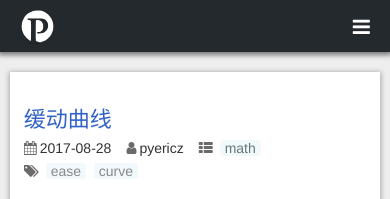
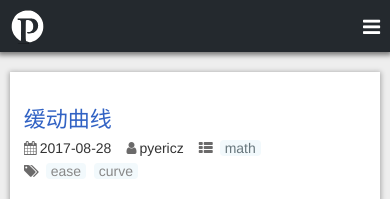
Before and after one commit to pyericz/blog, a Jekyll site: the page built from index.html, in a window 390 px wide. Shown: the top 199 px of the page. Built offline with Jekyll 4.4.1, drawn with Linux system fonts in a browser that asks for light colours; formulas are drawn with MathJax 3; the list of posts is cut into pages by our own code; comment, search, counter and statistics services are not loaded; a style sheet for code colours, icons or effects is not loaded.

Commit message:
menu theme update

```diff
--- a/_sass/_header.scss
+++ b/_sass/_header.scss
@@ -111,11 +111,11 @@ header {
             position: relative;
             z-index: 101;
             .logo {
-                margin-left: 20px;
+                margin-left: 2.5%;
             }
             .brand {
                 font-size: 16px;
-                margin-left: 20px;
+                margin-left: 2.5%;
             }
             small {
                 margin-left: 5px;
@@ -132,7 +132,7 @@ header {
                 /* top:10px; */
                 /* padding: 6px 10px; */
                 margin-top: 16px;
-                margin-right: 20px;
+                margin-right: 2.5%;
                 background: #24292E;
                 /* border: 1px solid #333; */
                 /* border-radius: 4px; */
@@ -173,7 +173,7 @@ header {
                         a {
                             display: block;
                             padding: 0 10px;
-                            padding-left: 20px;
+                            padding-left: 3.5%;
                             height: 52px;
                             line-height: 52px;
                         }
```
